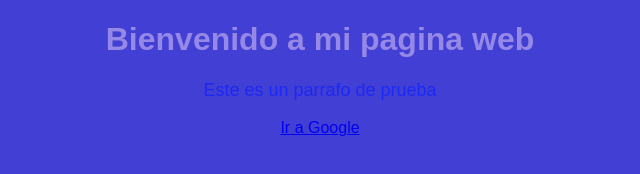
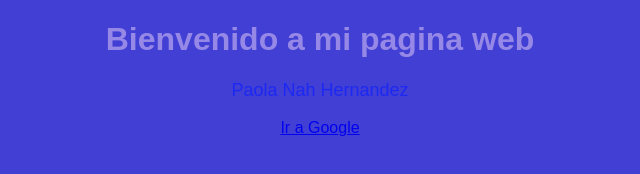
Before and after one commit to Paola1704/PaolaNah, a plain HTML site: page index.html in a window 1280 px wide. Shown: the full height of the page, 320-960 px from the left. Drawn offline with Linux system fonts and the light colour scheme.

Commit message:
Update index.html

```diff
--- a/index.html
+++ b/index.html
@@ -11,7 +11,7 @@
 </head>
 <body>
     <h1>Bienvenido a mi pagina web</h1>
-    <p>Este es un parrafo de prueba</p>
+    <p>Paola Nah Hernandez</p>
     <a href="https://www.google.com">Ir a Google</a>
 </body>
 </html>
```
